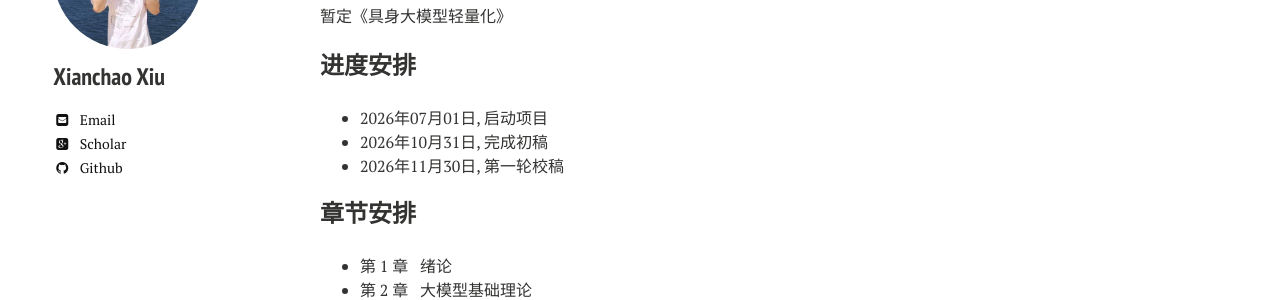
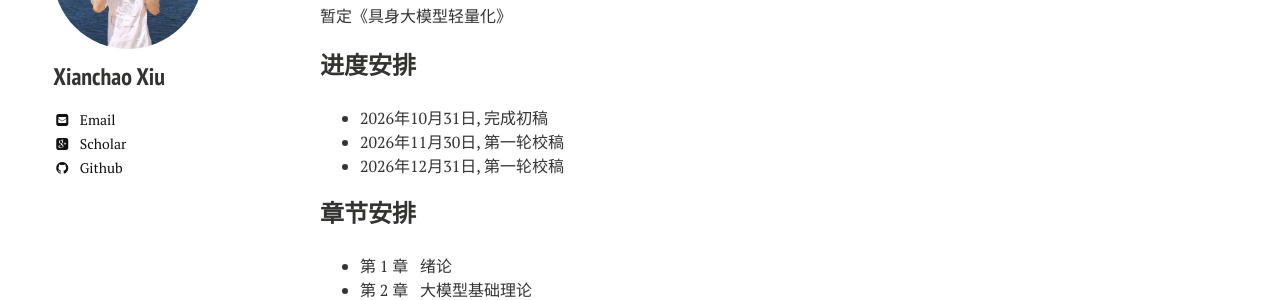
Before and after one commit to xianchaoxiu/xianchaoxiu.github.io, a Jekyll site: the page built from chinese/books/EAI/index.md, in a window 1280 px wide. Shown: the part 173-473 px from the top of the page. Built offline with Jekyll 4.4.1, drawn with Linux system fonts in a browser that asks for light colours; nearby versions of some CDN libraries.

Commit message:
Update index.md

```diff
--- a/chinese/books/EAI/index.md
+++ b/chinese/books/EAI/index.md
@@ -10,10 +10,9 @@ share: false
 
 
 ### 进度安排
-* 2026年07月01日, 启动项目<br>
 * 2026年10月31日, 完成初稿<br>
 * 2026年11月30日, 第一轮校稿<br>
-
+* 2026年12月31日, 第一轮校稿<br>
 
 ### 章节安排
 * 第 1 章 &nbsp;  绪论 <br>
```
